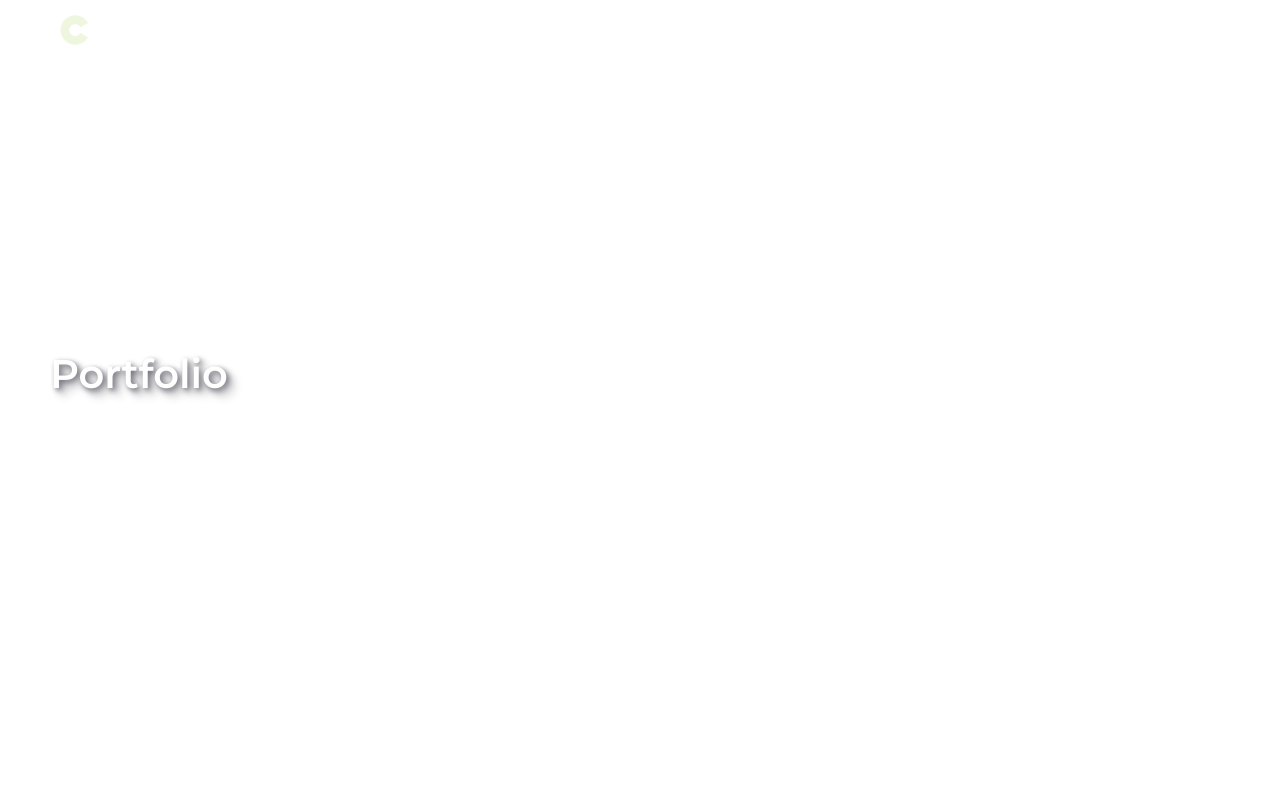
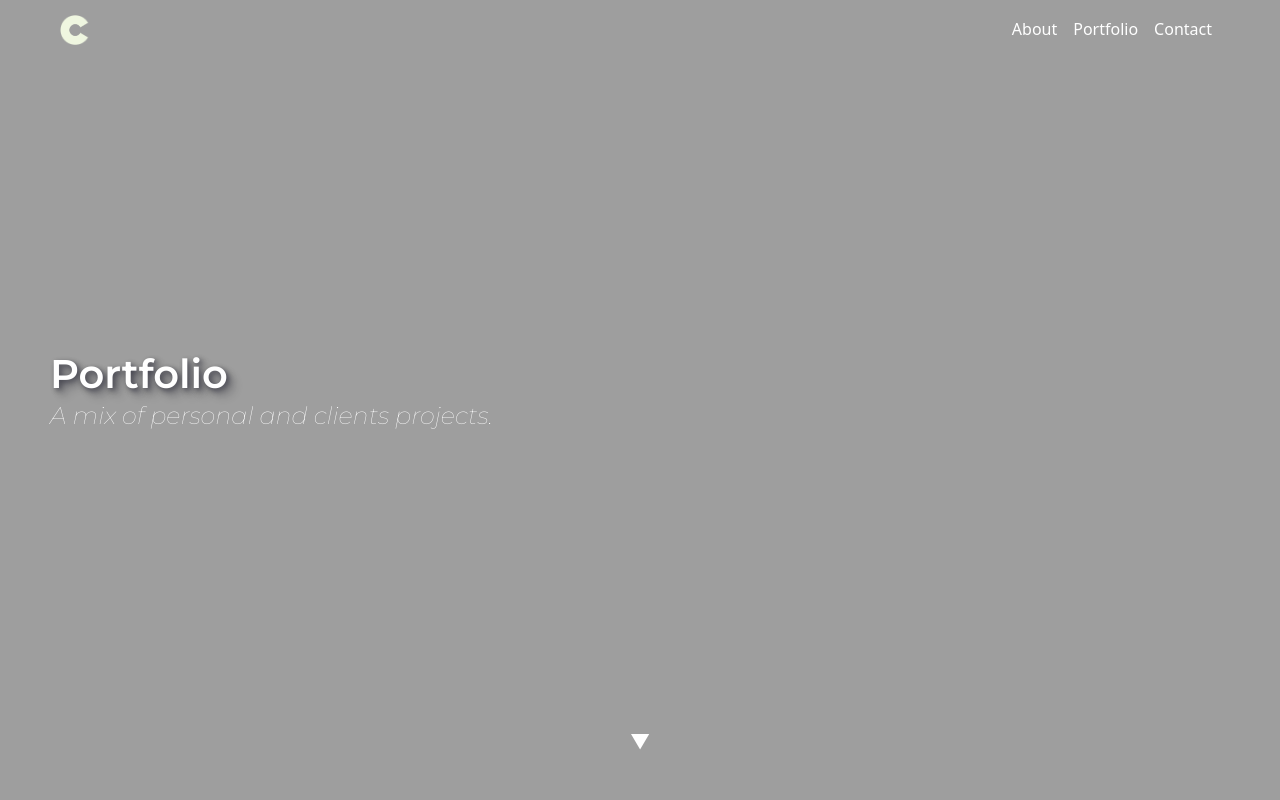
Before and after one commit to c4205m/Portfolio, a website: page portfolio-page.html in a window 1280 px wide. Shown: the top 800 px of the page. Drawn offline with nearby package versions, Linux system fonts and the light colour scheme; the site is published under a folder, as on GitHub Pages, so addresses that start at the root find nothing.

Commit message:
reference fix

```diff
--- a/portfolio-page.html
+++ b/portfolio-page.html
@@ -12,7 +12,7 @@
 
 <body>
   <div style="
-    background: url('/pics/cover.png') no-repeat center center/cover; height: 100vh;">
+    background: url('./pics/cover.png') no-repeat center center/cover; height: 100vh;">
 
     <nav id="vanish" class="navbar fixed-top navbar-expand-lg navbar-dark bg-transparent">
       <div class="container-fluid mx-lg-5">
```
